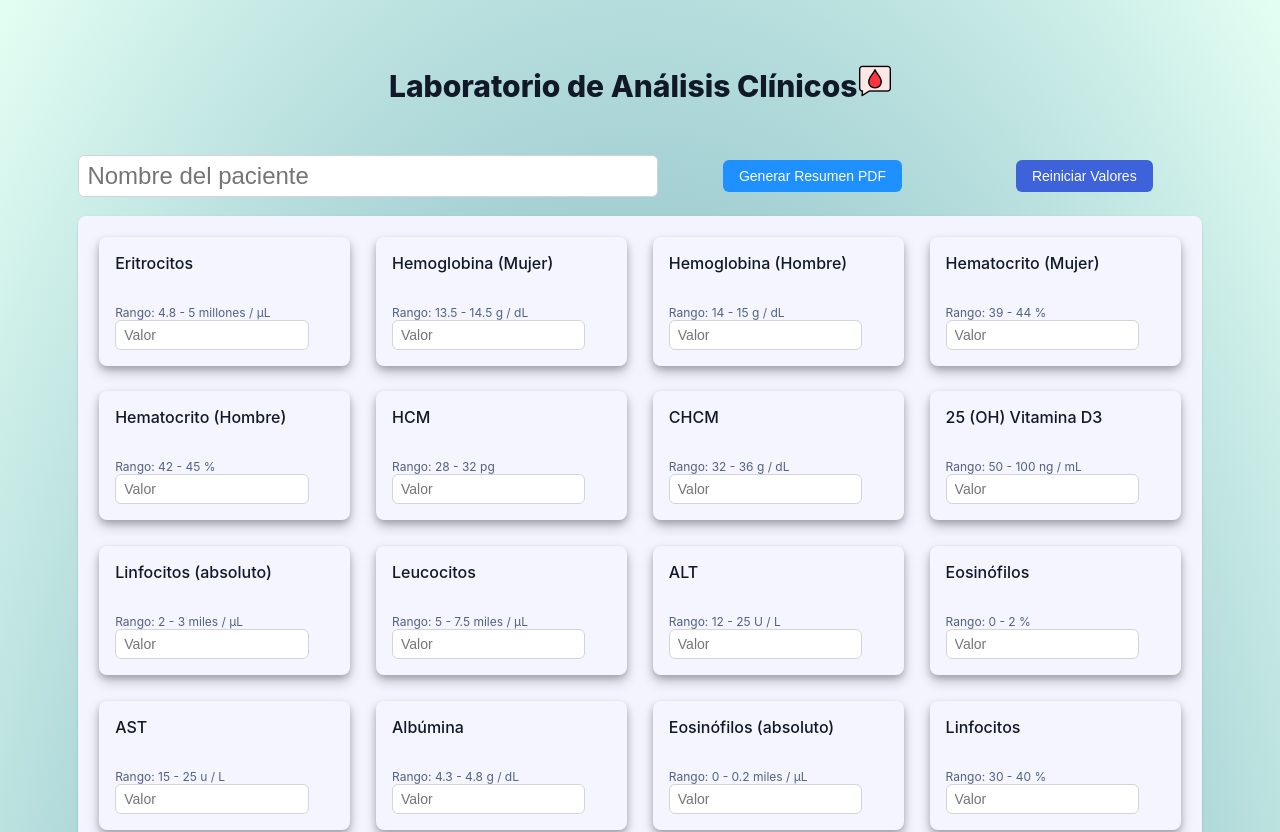
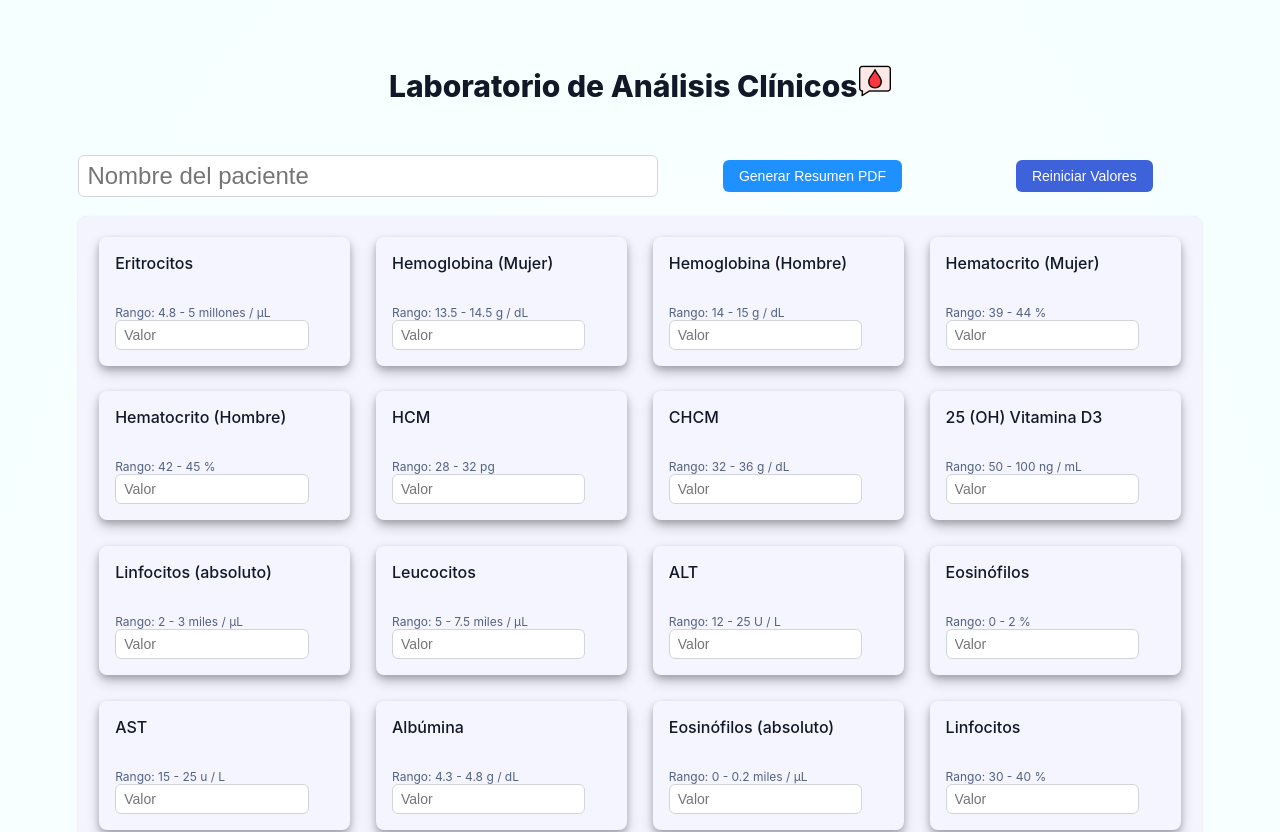
Before and after one commit to Diegoaph/check-labs, a React (Vite) app: page / in a window 1280 px wide. Shown: the top 832 px of the page. Built offline with nearby package versions, Linux system fonts and the light colour scheme.

Commit message:
cambio de color de fondo

```diff
--- a/src/styles/LabResultsChecker.module.css
+++ b/src/styles/LabResultsChecker.module.css
@@ -1,6 +1,6 @@
 .container {
   min-height: 100vh;
-  background: radial-gradient(rgb(73, 140, 167), rgb(227, 255, 243));
+  background: radial-gradient(rgb(255, 255, 255), rgb(245, 255, 255));
   padding: 3rem 1rem;
 }
 
```
